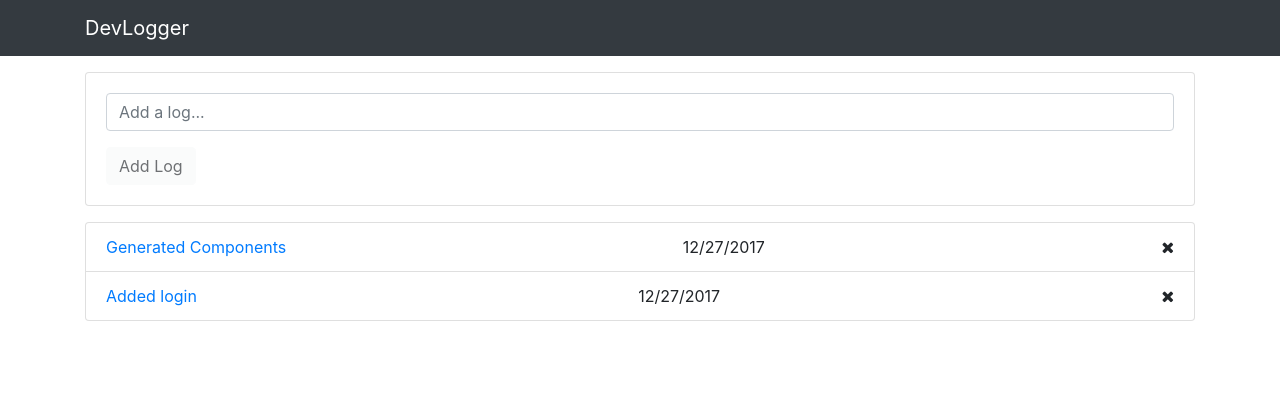
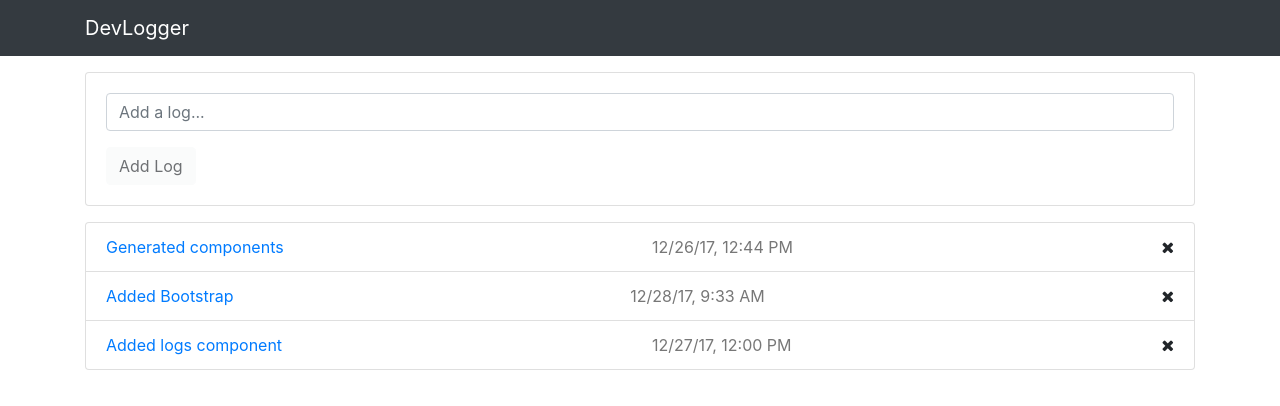
Before and after one commit to jsayram/devLogger, an Angular app: page / in a window 1280 px wide. Shown: the top 406 px of the page. Built offline with nearby package versions, Linux system fonts and the light colour scheme.

Commit message:
Added models and services

```diff
--- a/src/app/app.module.ts
+++ b/src/app/app.module.ts
@@ -6,6 +6,7 @@ import { AppComponent } from './app.component';
 import { NavbarComponent } from './components/navbar/navbar.component';
 import { LogFormComponent } from './components/log-form/log-form.component';
 import { LogsComponent } from './components/logs/logs.component';
+import { LogService } from './services/log.service';
 
 
 @NgModule({
@@ -18,7 +19,7 @@ import { LogsComponent } from './components/logs/logs.component';
   imports: [
     BrowserModule
   ],
-  providers: [],
+  providers: [LogService],
   bootstrap: [AppComponent]
 })
 export class AppModule { }
--- a/src/app/components/logs/logs.component.css
+++ b/src/app/components/logs/logs.component.css
@@ -0,0 +1,3 @@
+.log-date {
+	color: #777;
+}
--- a/src/app/components/logs/logs.component.html
+++ b/src/app/components/logs/logs.component.html
@@ -1,12 +1,7 @@
 <ul class="list-group">
-	<li class="list-group-item d-flex justify-content-between align-items-center">
-		<a href="#">Generated Components </a>
-		<span class="log-date">12/27/2017</span>
-		<i class="fa fa-remove"></i>
-	</li>
-	<li class="list-group-item d-flex justify-content-between align-items-center">
-		<a href="#">Added login </a>
-		<span class="log-date">12/27/2017</span>
+	<li *ngFor="let log of logs" class="list-group-item d-flex justify-content-between align-items-center">
+		<a href="#">{{log.text}} </a>
+		<span class="log-date">{{log.date | date: 'short'}}</span>
 		<i class="fa fa-remove"></i>
 	</li>
 </ul>
--- a/src/app/components/logs/logs.component.ts
+++ b/src/app/components/logs/logs.component.ts
@@ -1,4 +1,6 @@
 import { Component, OnInit } from '@angular/core';
+import { LogService } from '../../services/log.service';
+import { Log } from '../../models/Log';
 
 @Component({
   selector: 'app-logs',
@@ -6,10 +8,12 @@ import { Component, OnInit } from '@angular/core';
   styleUrls: ['./logs.component.css']
 })
 export class LogsComponent implements OnInit {
+  logs: Log[];
 
-  constructor() { }
+  constructor(private logService: LogService) { }
 
   ngOnInit() {
+  	this.logs = this.logService.getLogs();
   }
 
 }
--- /dev/null
+++ b/src/app/models/Log.ts
@@ -0,0 +1,5 @@
+export interface Log {
+  	id: string,
+  	text: string,
+  	date: any
+  };
--- /dev/null
+++ b/src/app/services/log.service.ts
@@ -0,0 +1,21 @@
+import { Injectable } from '@angular/core';
+
+import { Log } from '../models/Log';
+
+@Injectable()
+export class LogService {
+  logs: Log[];
+
+  constructor() {
+   this.logs = [
+  	{ id: '1', text: 'Generated components', date: new Date('12/26/2917 12:44:23')},
+  	{ id: '2', text: 'Added Bootstrap', date: new Date('12/28/2917 9:33:23')},
+  	{ id: '3', text: 'Added logs component', date: new Date('12/27/2917 12:00:23')}
+
+  	]
+  }
+  getLogs(){
+  	return this.logs;
+  }
+
+}
```
Also changed, not shown: 1 other file (tests, documents, lock files or other folders).
